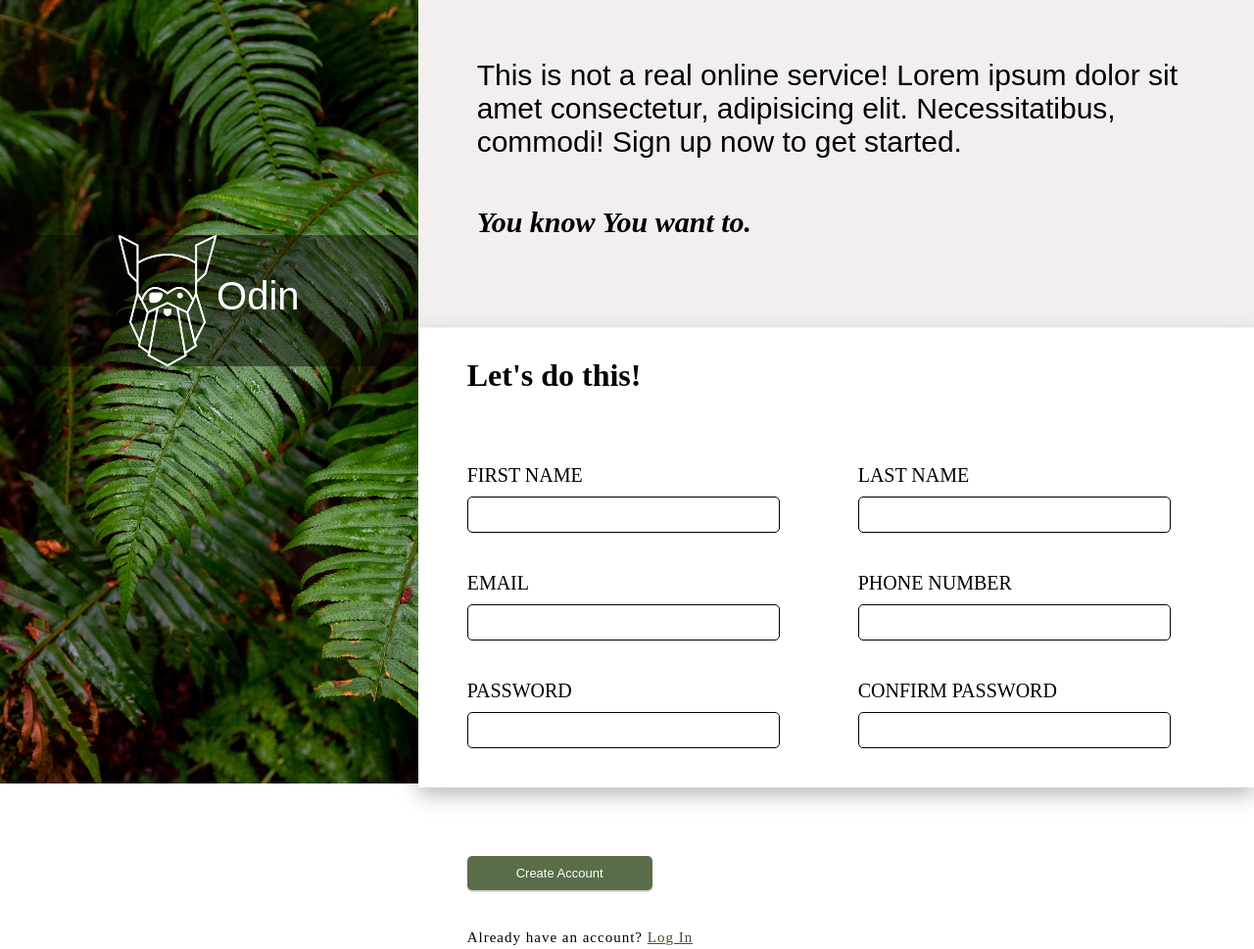
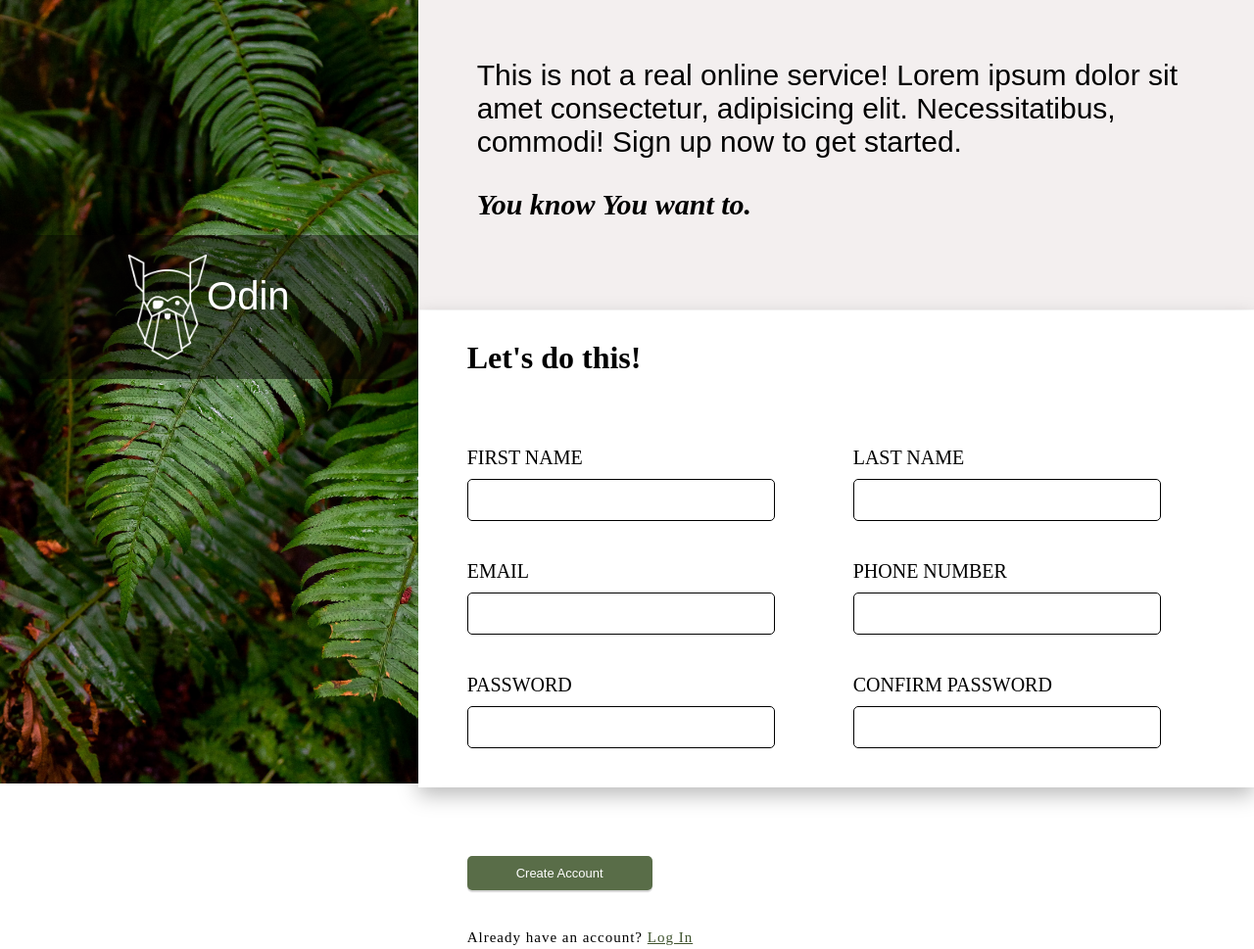
Before and after one commit to Trynax/Form, a plain HTML site: page index.html in a window 1280 px wide. Shown: the whole page at 98% size. Drawn offline with Linux system fonts and the light colour scheme.

Commit message:
details required'

```diff
--- a/index.html
+++ b/index.html
@@ -21,7 +21,6 @@
       <div class="sign-text">
         <p class="para2">This is not a real online service! Lorem ipsum dolor sit amet consectetur, adipisicing elit. Necessitatibus, commodi!
           Sign up now to get started.</p>
-          <br>
           <p class="co">You know You want to.</p>
       </div>
       <div class="ctn">
@@ -44,7 +43,7 @@
             </div>
             <div>
               <label for="Phone_number">Phone Number</label>
-              <input type="number" required>
+              <input type="tel" required>
             </div>
           </div>
           <div class="form-row confirm">
@@ -60,8 +59,8 @@
           </div>
         </div>
         <div class="btn-c">
-          <button id="btnJ" class="btn" type="reset">Create Account</button>
-          <p class="login">Already have an account? <span class="span"> Log In</span></p>
+          <button id="btnJ" class="btn" type="submit">Create Account</button>
+          <p class="login">Already have an account? <a class="span" href="#">Log In</a></p>
         </div>
        </form>
     </div>
--- a/styles.css
+++ b/styles.css
@@ -29,13 +29,15 @@ body {
   justify-content: center;
 }
 .img{
-  width: 100px;
+  width: 80px;
+  padding:20px 0px;
 
 }
 
 .para{
   font-size: 40px;
   color: white;
+  text-align: center;
 }
 
 .head{
@@ -80,11 +82,15 @@ body {
 }
 
 input{
-  padding: 10px 70px;
-  margin-bottom: 40px;
-  outline: none;
-  border-radius: 5px;
-  border: 1px solid;
+padding-left: 10px;
+padding-right: 70px;
+padding-top: 10px;
+padding-bottom: 10px;
+margin-bottom: 40px;
+outline: none;
+border-radius: 5px;
+border: 1px solid;
+font-size: 18px;
 }
 
 label{
```
